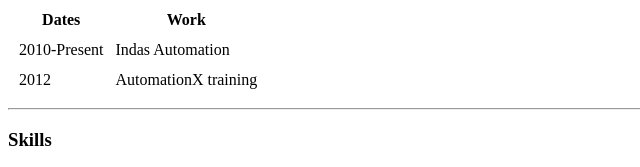
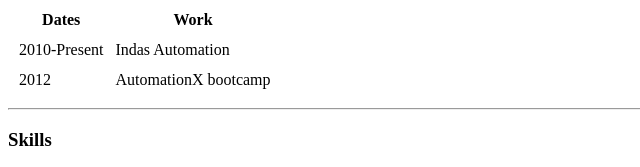
Before and after one commit to mantovic/cv, a plain HTML site: page index.html in a window 1280 px wide. Shown: the part 756-923 px from the top of the page, 0-640 px from the left. Drawn offline with Linux system fonts and the light colour scheme.

Commit message:
index.html dorađen 20221224

```diff
--- a/index.html
+++ b/index.html
@@ -38,7 +38,7 @@
             </tr>
             <tr>
                 <td>2012</td>
-                <td>AutomationX training</td>
+                <td>AutomationX bootcamp</td>
             </tr>
         </tbody>
     </table>
```
